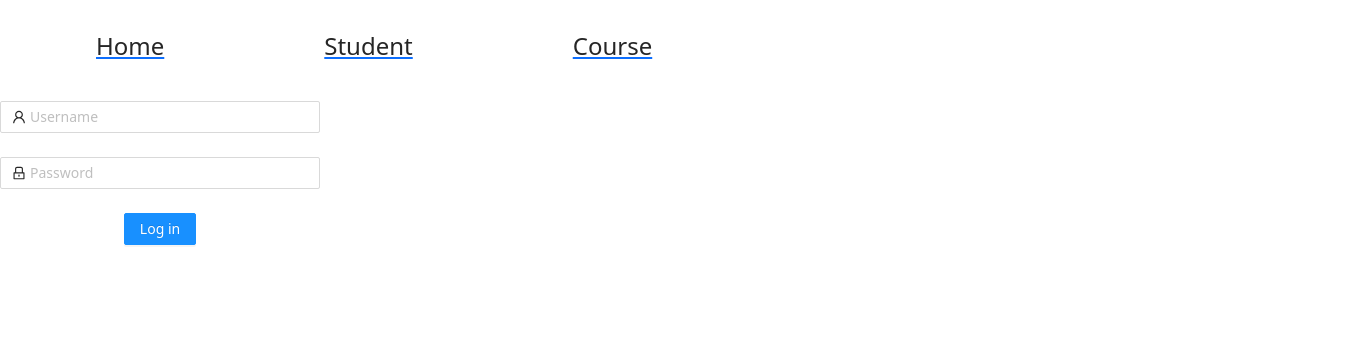
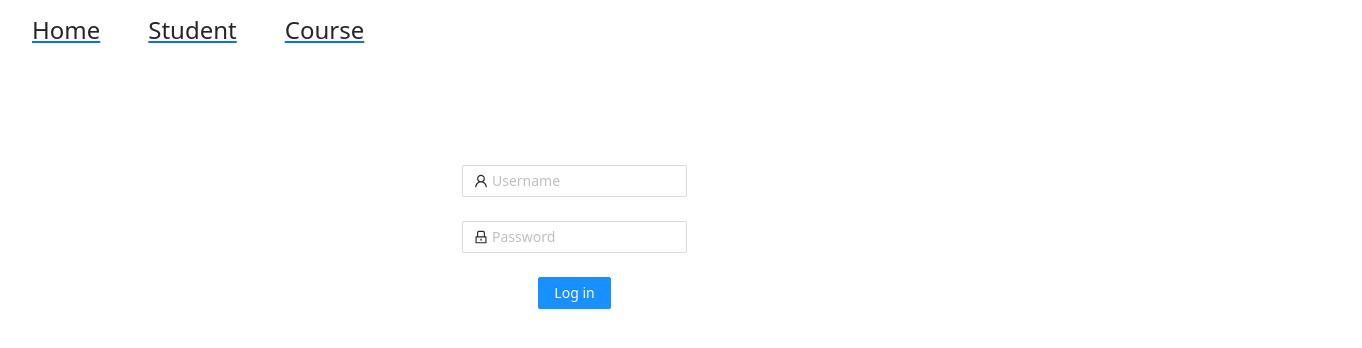
Before and after one commit to nmduc99/Demo_crud_simple_front, a React (Create React App) app: page / in a window 1280 px wide. Shown: the top 348 px of the page, 1362 px wide, since content can reach past the window. Built offline with nearby package versions, Linux system fonts and the light colour scheme.

Commit message:
update 6.4.2021

```diff
--- a/src/App.css
+++ b/src/App.css
@@ -32,9 +32,20 @@
   color: #61dafb;
 }
 .nav li {
-  margin-left: 2rem;
-  padding: 2rem 4rem;
+  margin-left: 1rem;
+  padding: 1rem 1rem;
+  margin-bottom: 3rem;
 }
+.ant-form{
+      width: 900px;
+		  height: 900px;
+      position: absolute;
+		  left: 40%;
+		  margin-left: -50px;
+      margin-top: 3rem;
+    }
+
+
 
 @keyframes App-logo-spin {
   from {
```
